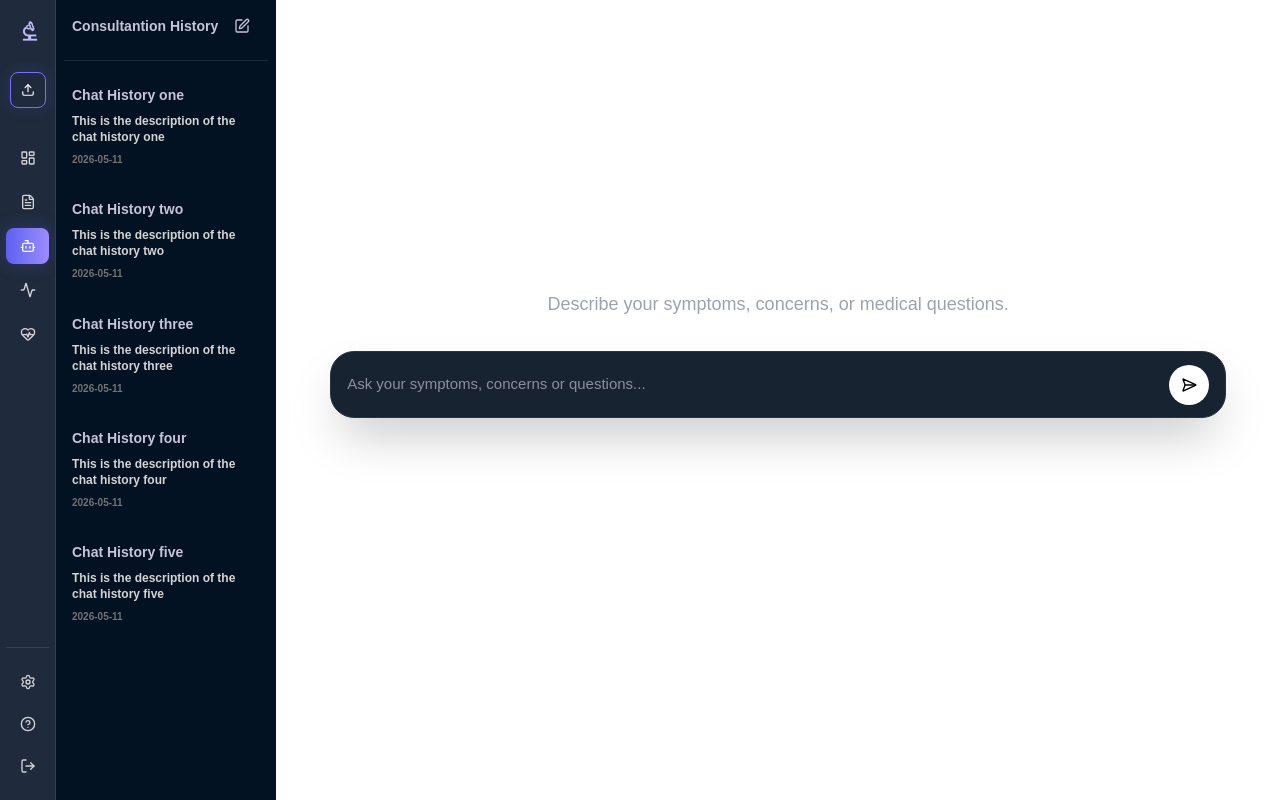
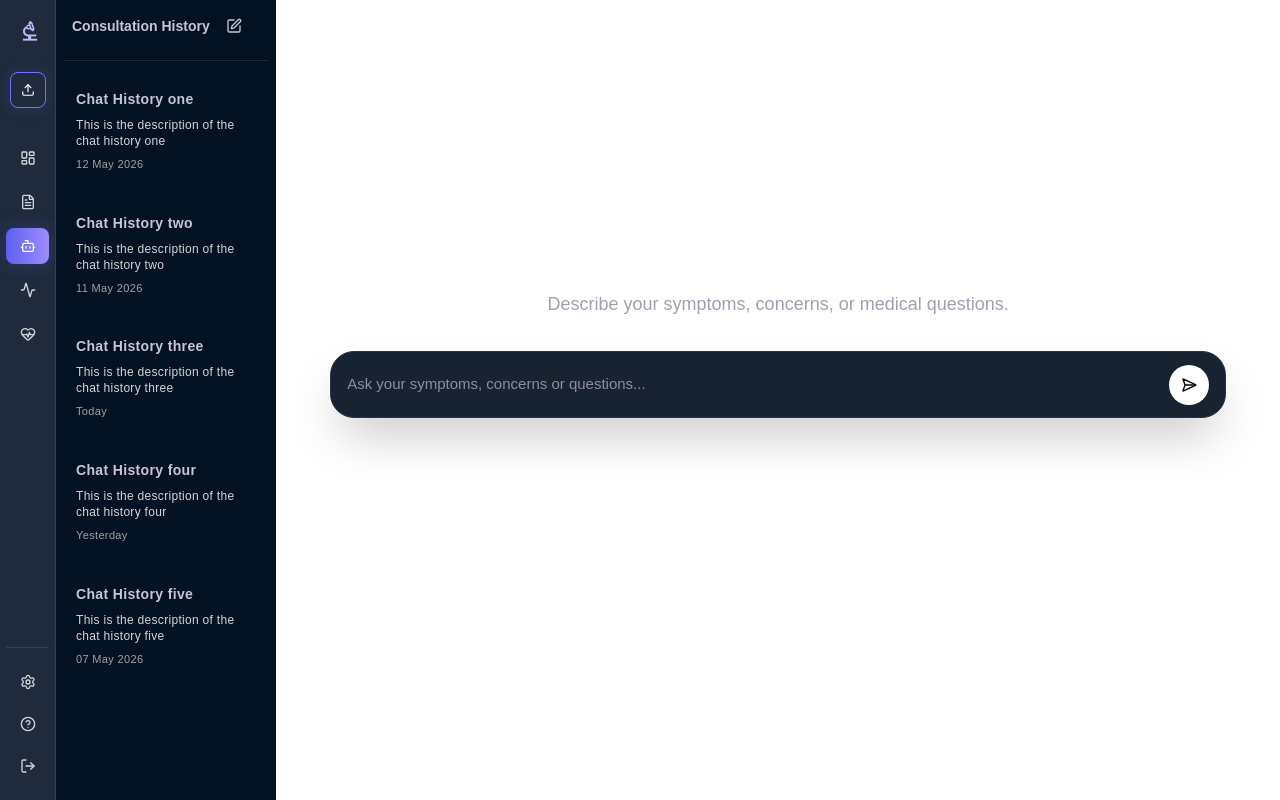
Before and after one commit to utkarshOjha2001/vital-ai, a Next.js app: page /ai-consultant in a window 1280 px wide. Built offline with nearby package versions, Linux system fonts and the light colour scheme.

Commit message:
Updates on chat

```diff
--- a/components/HistoryTab.tsx
+++ b/components/HistoryTab.tsx
@@ -1,10 +1,18 @@
 'use client';
 
-import React, { useState } from 'react'
+import React, { useState } from 'react';
 import { SquarePen } from 'lucide-react';
+import { dateAnalyzer } from '@/utils/helpers';
 import clsx from 'clsx';
 
+import { Inter } from 'next/font/google';
+
+const inter = Inter({
+    subsets: ['latin'],
+});
+
 const HistoryTab = () => {
+
     const [history, setHistory] = useState<any[]>([]);
     const [selectedHistory, setSelectedHistory] = useState<any>(null);
 
@@ -13,7 +21,7 @@ const HistoryTab = () => {
             id: 1,
             name: "Chat History one",
             description: "This is the description of the chat history one",
-            date: "2026-05-11"
+            date: "2026-05-12"
         },
         {
             id: 2,
@@ -25,50 +33,165 @@ const HistoryTab = () => {
             id: 3,
             name: "Chat History three",
             description: "This is the description of the chat history three",
-            date: "2026-05-11"
+            date: "2026-05-9"
         },
         {
             id: 4,
             name: "Chat History four",
             description: "This is the description of the chat history four",
-            date: "2026-05-11"
+            date: "2026-05-8"
         },
         {
             id: 5,
             name: "Chat History five",
             description: "This is the description of the chat history five",
-            date: "2026-05-11"
+            date: "2026-05-7"
         },
-    ]
+    ];
 
     return (
-    <div className='flex flex-col h-full w-[18%] shrink-0 gap-4 bg-[#031222] p-2 overflow-y-auto scrollbar-thin'>
-        <div className='text-sm text-neutral flex items-center gap-2 font-bold cursor-pointer shrink-0'>
+        <div
+            className={clsx(
+                inter.className,
+
+                `
+                flex
+                flex-col
+
+                h-full
+                w-[18%]
+                shrink-0
+
+                gap-4
+
+                bg-[#031222]
+
+                p-2
+
+                overflow-y-auto
+                scrollbar-thin
+                `
+            )}
+        >
+
+            <div
+                className='
+                    text-sm
+                    text-neutral
+
+                    flex
+                    items-center
+                    gap-2
+
+                    font-bold
+
+                    cursor-pointer
+                    shrink-0
+                '
+            >
                 <div className='p-2'>
-                Consultantion History
+                    Consultation History
                 </div>
+
                 <SquarePen className='w-4 h-4' />
             </div>
-            <div className='w-full border-b border-white/10 shrink-0'/>
-        <div className='flex flex-col gap-4 mb-1 overflow-y-auto scrollbar-thin min-h-0'>
-            {getHistory.map((item:any) => (
+
+            <div className='w-full border-b border-white/10 shrink-0' />
+
             <div
-                className={clsx('text-sm p-2 text-neutral flex flex-col justify-start items-start gap-2 font-semibold cursor-pointer', selectedHistory === item.id && 'bg-neutral-500/10 rounded-lg' )}
+                className='
+                    flex
+                    flex-col
+                    gap-4
+
+                    mb-1
+
+                    overflow-y-auto
+                    scrollbar-thin
+
+                    min-h-0
+                '
+            >
+                {
+                    getHistory.map((item: any) => (
+
+                        <div
                             key={item.id}
-                onClick={() => setSelectedHistory(item.id)}
+
+                            onClick={() =>
+                                setSelectedHistory(item.id)
+                            }
+
+                            className={clsx(
+
+                                `
+                                text-sm
+
+                                p-3
+
+                                text-neutral
+
+                                flex
+                                flex-col
+
+                                justify-start
+                                items-start
+
+                                gap-2
+
+                                tracking-wide
+
+                                cursor-pointer
+
+                                rounded-xl
+
+                                transition-all
+                                duration-200
+                                `,
+
+                                selectedHistory === item.id &&
+                                `
+                                bg-white/5
+                                backdrop-blur-xl
+                                border
+                                border-white/10
+                                `
+                            )}
                         >
+
+                            <div className='font-semibold'>
                                 {item.name}
-                    <div className='text-xs text-neutral-300'>
+                            </div>
+
+                            <div
+                                className='
+                                    text-xs
+                                    font-medium
+
+                                    tracking-wide
+
+                                    text-neutral-300
+                                '
+                            >
                                 {item.description}
                             </div>
-                    <div className='text-[10px] text-neutral-500'>
-                        {item.date}
+
+                            <div
+                                className='
+                                    text-[11px]
+                                    text-neutral-400
+                                    tracking-widerst
+                                '
+                            >
+                                {dateAnalyzer(new Date(item.date))}
+                            </div>
+
+                        </div>
+                    ))
+                }
             </div>
         </div>
-            ))}
-        </div>
-    </div>
-  )
-}
+    );
+};
 
 export default HistoryTab;
--- a/utils/helpers.tsx
+++ b/utils/helpers.tsx
@@ -29,3 +29,42 @@ export const TypingText = ({ text, speed = 50, className }: ITypingTextProps) =>
         </div>
     )
 }
+
+export const dateAnalyzer = (date: Date) => {
+
+    const currentDate = new Date();
+
+    const today = new Date(
+        currentDate.getFullYear(),
+        currentDate.getMonth(),
+        currentDate.getDate()
+    );
+
+    const targetDate = new Date(
+        date.getFullYear(),
+        date.getMonth(),
+        date.getDate()
+    );
+
+    const diffTime =
+        today.getTime() - targetDate.getTime();
+
+    const diffDays =
+        diffTime / (1000 * 60 * 60 * 24);
+
+    if (diffDays === 0) {
+        return 'Today';
+    }
+    if (diffDays === 1) {
+        return 'Yesterday';
+    }
+
+    return new Intl.DateTimeFormat(
+        'en-In',
+        {
+            month: 'short',
+            day: '2-digit',
+            year: 'numeric'
+        }
+    ).format(date);
+};
```
Lines whose indentation alone changed are shown as unchanged.
